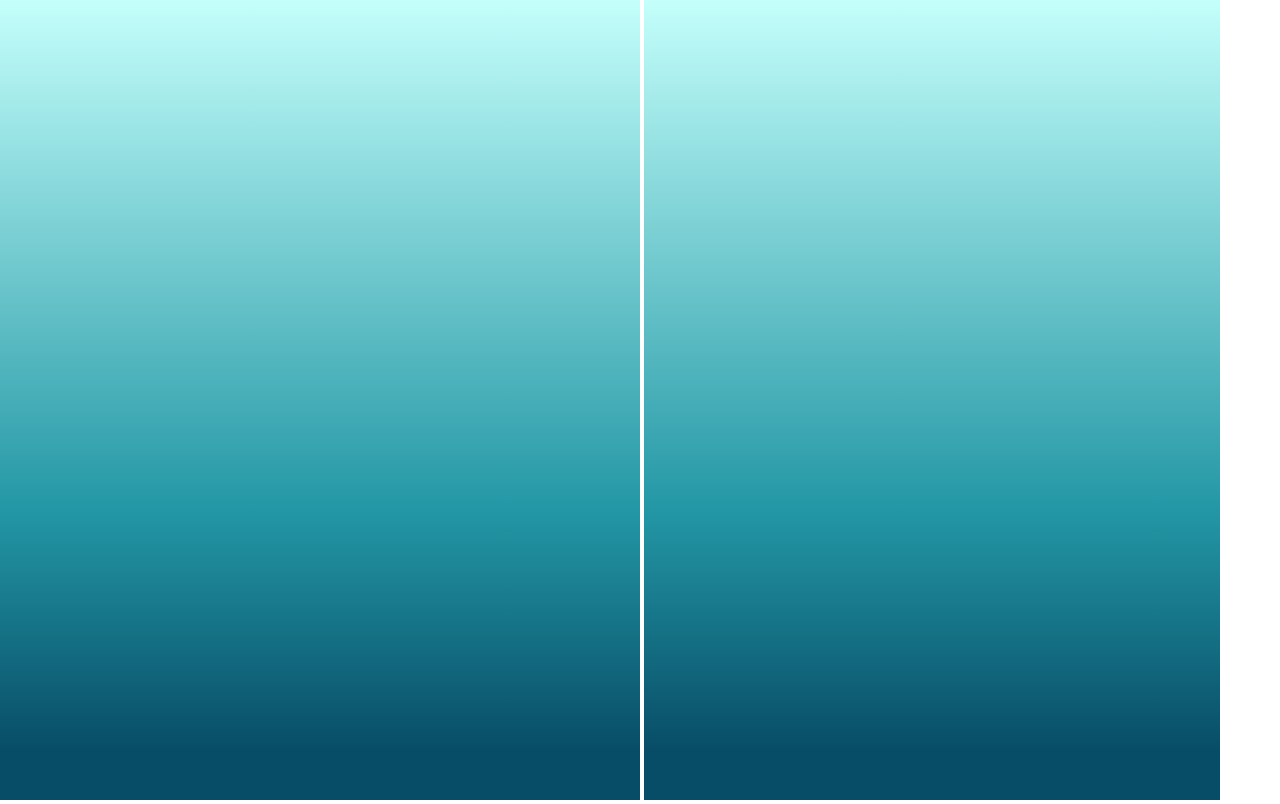
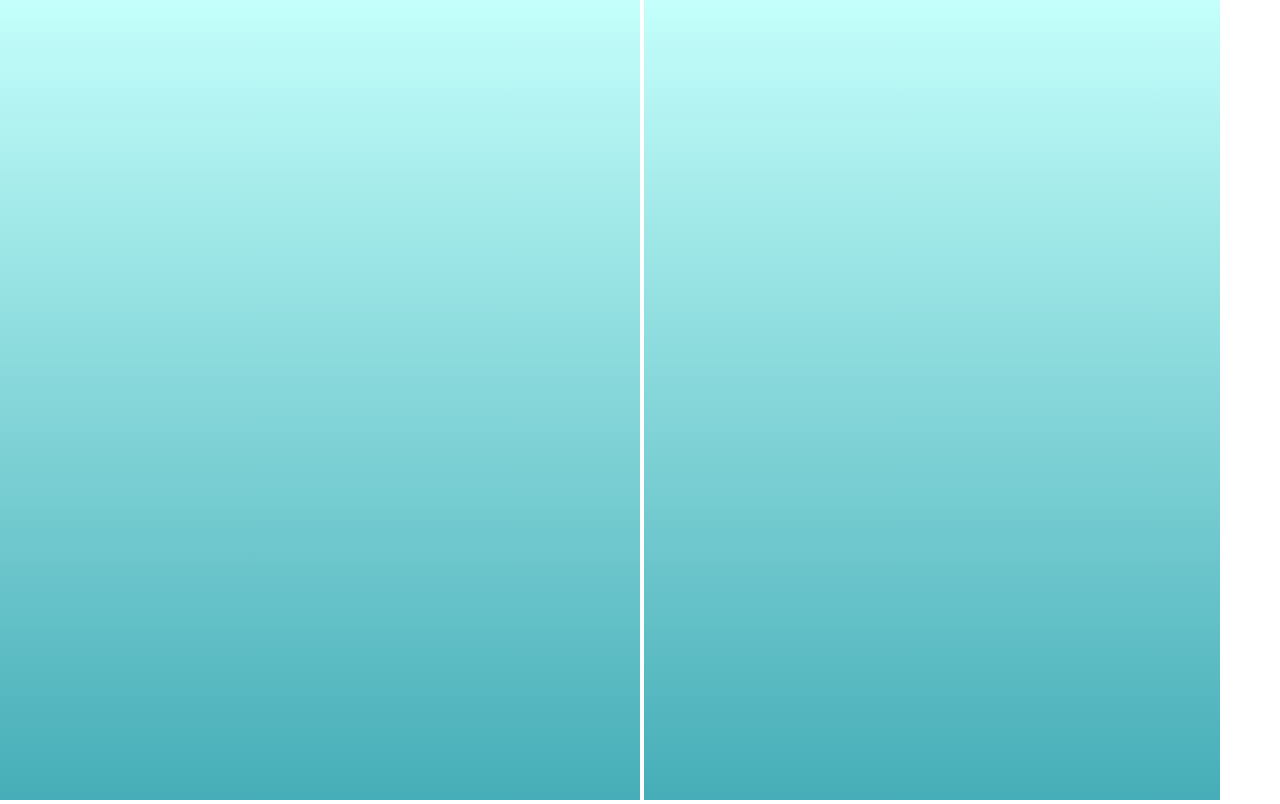
Before and after one commit to IvyIp/IvyIp.github.io, a plain HTML site: page dragToScroll/index.html in a window 1280 px wide. Drawn offline with Linux system fonts and the light colour scheme.

Commit message:
update demo page

```diff
--- a/dragToScroll/index.html
+++ b/dragToScroll/index.html
@@ -14,7 +14,7 @@
 			}
 			.scroll-body>div{
 			    background: linear-gradient(#c4fffb 0%, #2397a5 51%, #084d67 75%);
-				height: 1000px;
+				height: 2000px;
 				user-drag:none;
 				user-select:none;
 				width: 100%;
```
